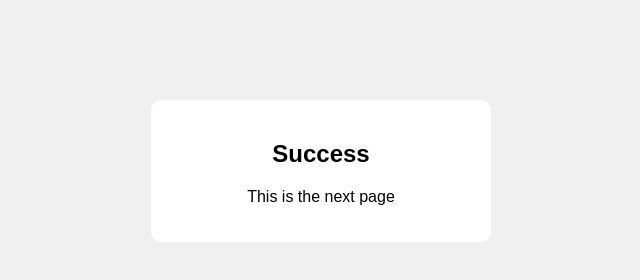
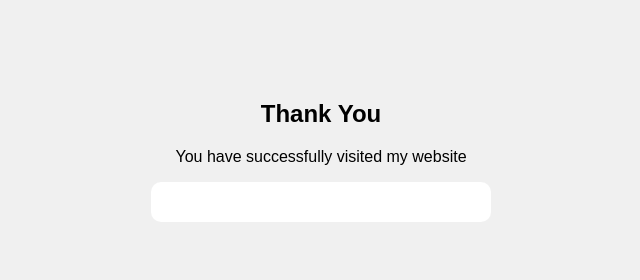
Before and after one commit to shankarpanchalji98-ai/my-website, a plain HTML site: page success.html in a window 1280 px wide. Shown: the whole page, without its empty margins (319-959 px from the left). Drawn offline with Linux system fonts and the light colour scheme.

Commit message:
Modify success page content
Updated success message and removed unnecessary content.

```diff
--- a/success.html
+++ b/success.html
@@ -19,10 +19,10 @@ body{
 </style>
 </head>
 <body>
+<h2>Thank You</h2>
+<p>You have successfully visited my website</p>
+<div class="box">
 
-<div class="box">
-  <h2>Success</h2>
-  <p>This is the next page</p>
 </div>
 
 </body>
```
